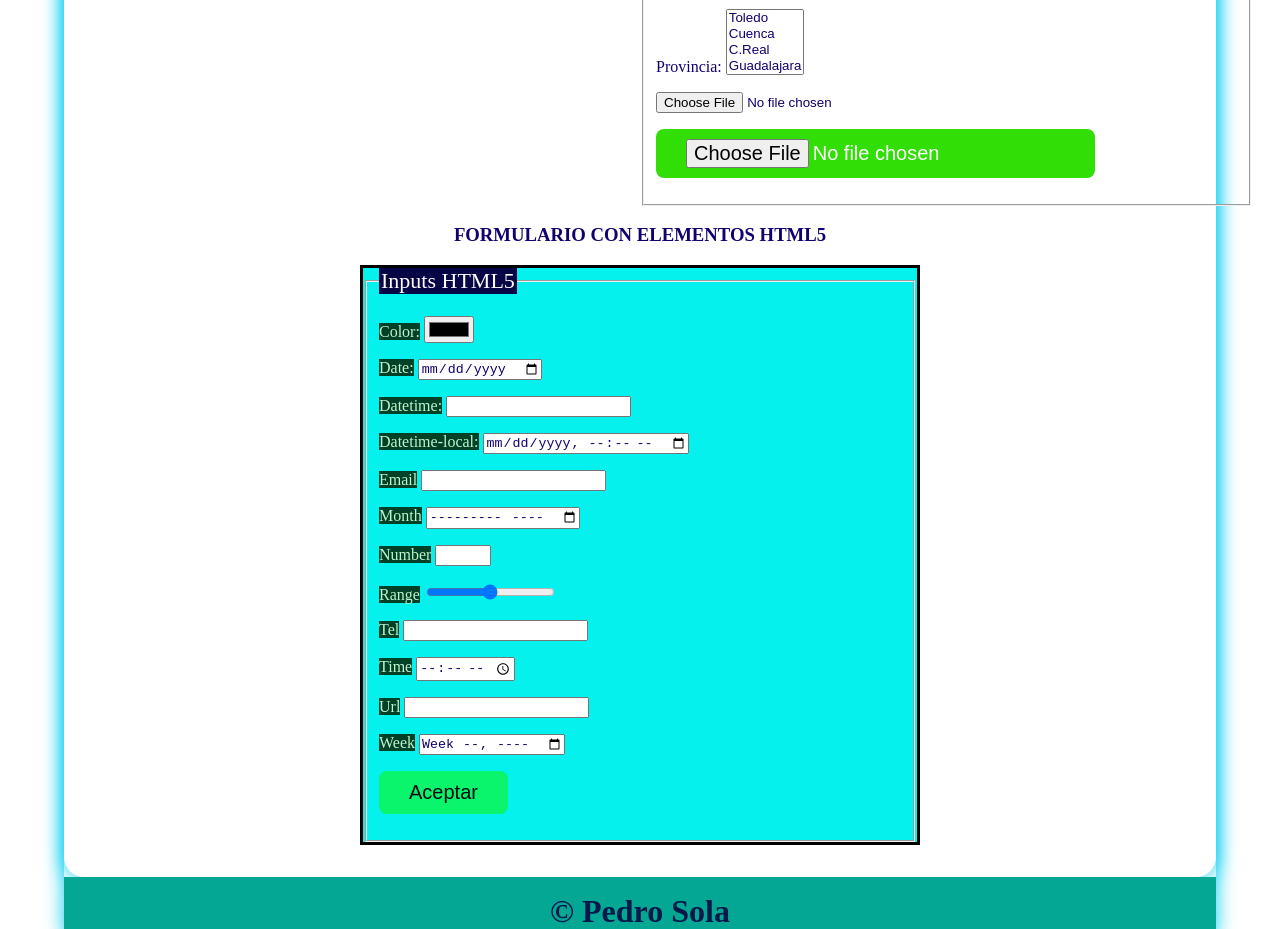
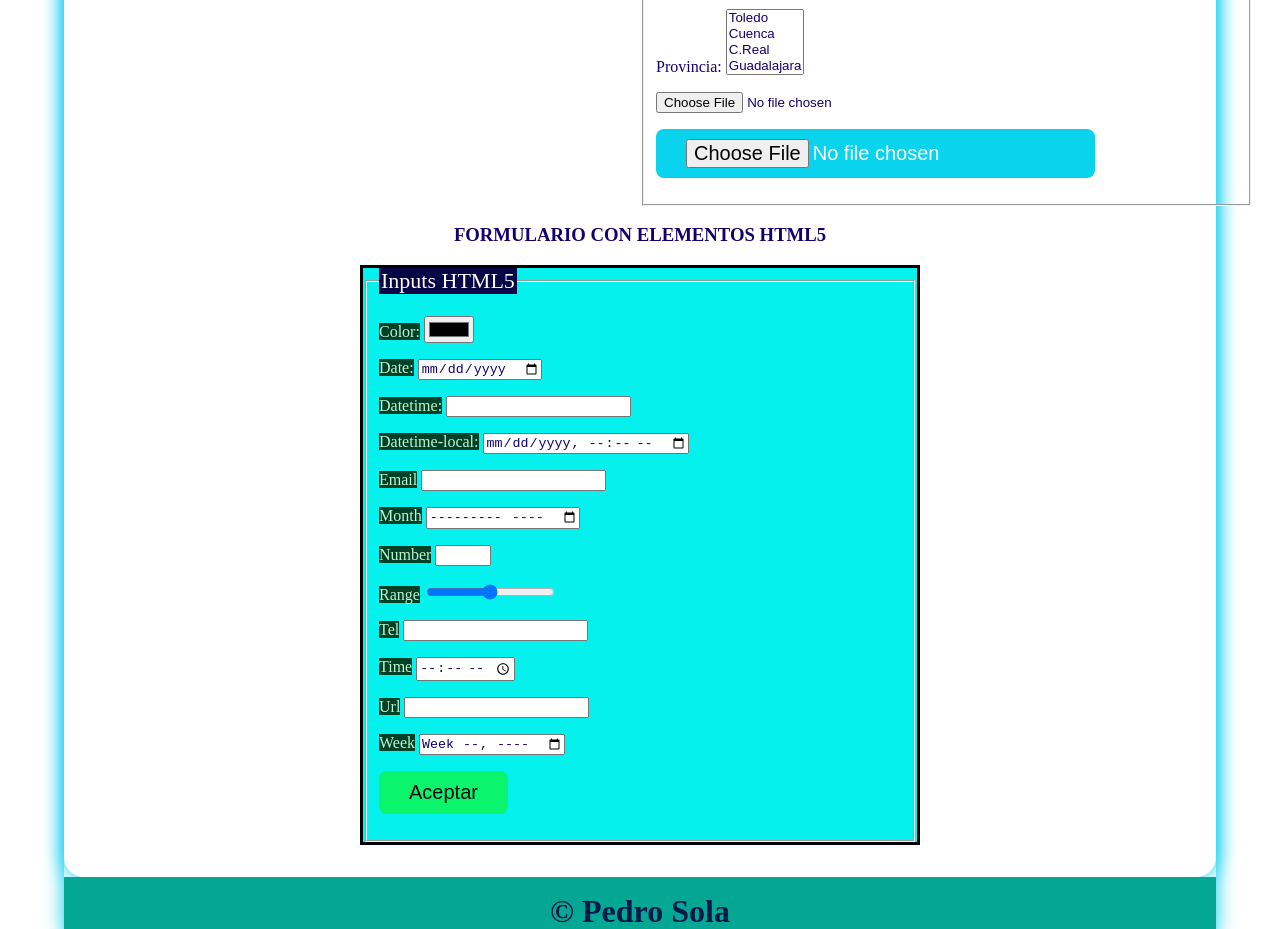
Before and after one commit to PedrooSolaa/web24, a plain HTML site: page formularios.html in a window 1280 px wide. Shown: the part 820-1749 px from the top of the page. Drawn offline with Linux system fonts and the light colour scheme.

Commit message:
undecimocommit

```diff
--- a/css/style.css
+++ b/css/style.css
@@ -339,7 +339,7 @@ h1 {
     font-size: 20px;
 }
 .btn-green {
-    background-color: rgb(49, 222, 6);
+    background-color: rgb(9, 211, 237);
     color: white;
 }
 .btn-red {
```
